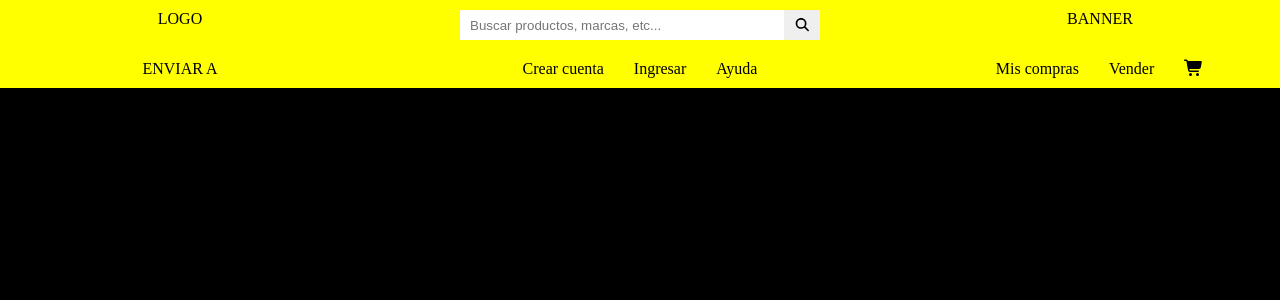
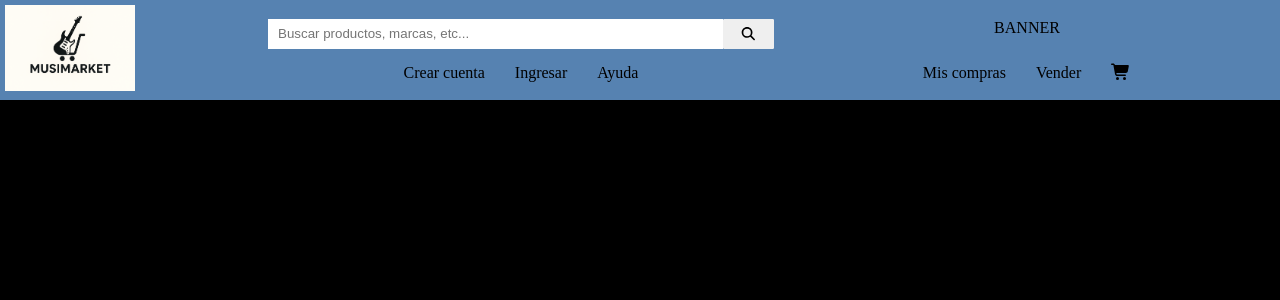
Before and after one commit to FrancoBarberis/FreeMarket, a React (Vite) app: page / in a window 1280 px wide. Shown: the top 300 px of the page. Built offline with nearby package versions, Linux system fonts and the light colour scheme.

Commit message:
assets, cambios visuales

```diff
--- a/package.json
+++ b/package.json
@@ -6,7 +6,8 @@
     "@fortawesome/free-solid-svg-icons": "^7.0.1",
     "@fortawesome/react-fontawesome": "^3.0.2",
     "react": "^18.3.1",
-    "react-dom": "^18.3.1"
+    "react-dom": "^18.3.1",
+    "slick-carousel": "^1.8.1"
   },
   "devDependencies": {
     "@vitejs/plugin-react": "^4.0.0",
--- a/src/components/Header.jsx
+++ b/src/components/Header.jsx
@@ -2,13 +2,14 @@ import React from "react";
 import Search from "./Search";
 import { FontAwesomeIcon } from '@fortawesome/react-fontawesome';
 import { faShoppingCart } from '@fortawesome/free-solid-svg-icons';
+import logo from "../assets/MusimarketLOGO.png";
 
 function Header() {
   return <header className="header">
-    <div className="logo">LOGO</div>
+    <div ><img className="logo" src={logo} alt="logo" /></div>
+    <div className="gridHeader">
     <Search></Search>
-    <div>BANNER</div>
-    <div>ENVIAR A</div>
+      <div>BANNER</div>
     <ul>
       <li><a href="" className="navItem">Crear cuenta</a></li>
       <li><a href="" className="navItem">Ingresar</a></li>
@@ -19,6 +20,8 @@ function Header() {
       <li><a href="" className="navItem">Vender</a></li>
       <li><a href=""><FontAwesomeIcon icon={faShoppingCart}/></a></li>
     </ul>
+    </div>
+
   </header>;
 }
 
--- a/styles.css
+++ b/styles.css
@@ -1,46 +1,53 @@
-*{
+/* https://colorhunt.co/palette/0000005682b1739ec9ffe8db */
+
+* {
   margin: 0;
   padding: 0;
   box-sizing: border-box;
 }
 
-body{
+body {
   background-color: black;
 }
 
-header{
-    background-color: yellow;
+header {
+  background-color: #5682b1;
   color: black;
-    padding: 10px 0;
   text-align: center;
-    display: grid;
-    grid-template-columns: 1fr 1fr 1fr;
-    column-gap: 100px;
-    row-gap: 20px;
-    column-width:auto;
+  display: flex;
+  align-items: center;
 }
 
+.gridHeader {
+    display: grid;
+    grid-template-columns: 1fr 1fr;
+    row-gap: 15px;
+    width: 85%;
+    margin-left: 10%;
+}
 
-.buscador{
+.logo{
+    margin: 5px;
+    width: 130px;
+}
+.buscador {
   height: 30px;
   width: 100%;
-    margin: 0;
+  margin-left: 0;
 }
 .buscador input {
   min-width: 90%;
   min-height: 100%;
   border: none;
   padding-left: 10px;
-
 }
-.buscador button{
+.buscador button {
   min-height: 100%;
   width: 10%;
   border-radius: 3%;
   border: none;
   cursor: pointer;
 }
-
 
 ul {
   list-style: none;
@@ -50,7 +57,7 @@ ul {
   align-items: center;
 }
 
-a{
+a {
   text-decoration: none;
   color: black;
   white-space: nowrap;
```
Also changed, not shown: src/components/App.jsx (+6 -4 lines), src/assets/MusimarketLOGO.png (added), 1 other file (tests, documents, lock files or other folders). Lines whose indentation alone changed are shown as unchanged.
